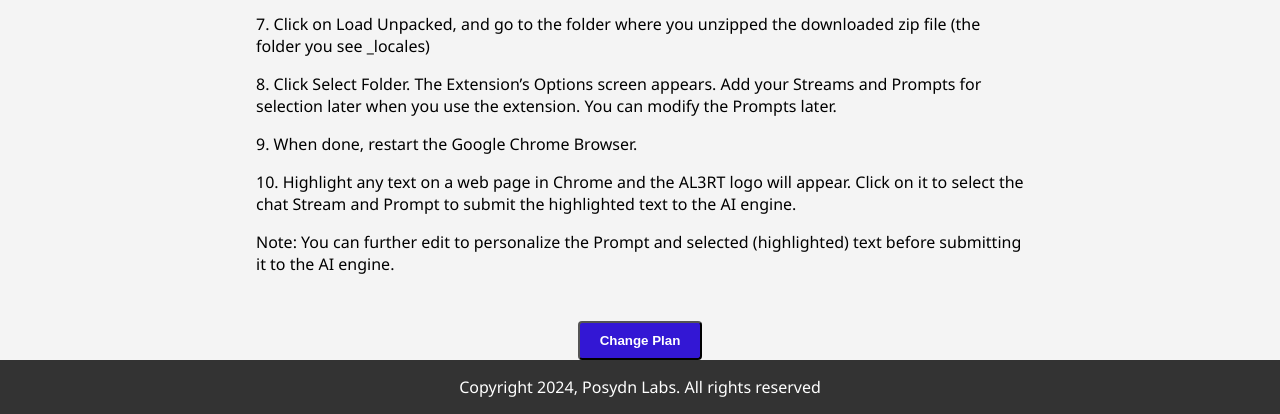
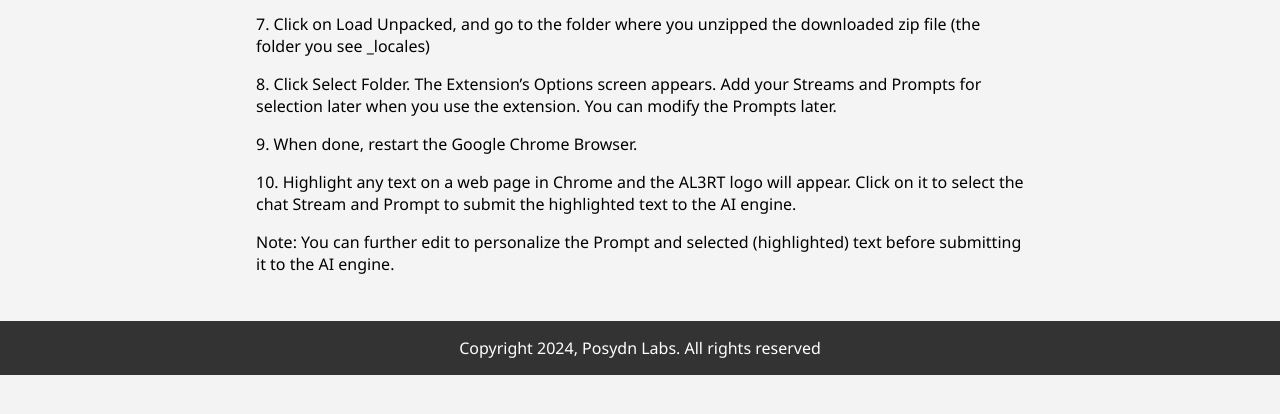
Before and after one commit to kohhash/RBAC, a Flask app: page / in a window 1280 px wide. Shown: the part 1248-1662 px from the top of the page. After the commit the page ends 1623 px from the top, so only its background shows below. Run offline with Flask 2, Linux system fonts and the light colour scheme; the visitor is signed in with stand-in values (Sample User, id 1); data comes from the database, SQL or seed files in the repository; data that the repository does not hold is empty; some libraries are stand-ins or nearby versions.

Commit message:
chore: disable change plan

```diff
--- a/templates/home.html
+++ b/templates/home.html
@@ -343,7 +343,7 @@
         <p>You have Basic access.</p>
         {% endif %}
       </div> -->
-      <button class="plan-button" id="changePlanBtn">Change Plan</button>
+      <!-- <button class="plan-button" id="changePlanBtn">Change Plan</button> -->
     </main>
     <footer>Copyright 2024, Posydn Labs. All rights reserved</footer>
 
```
